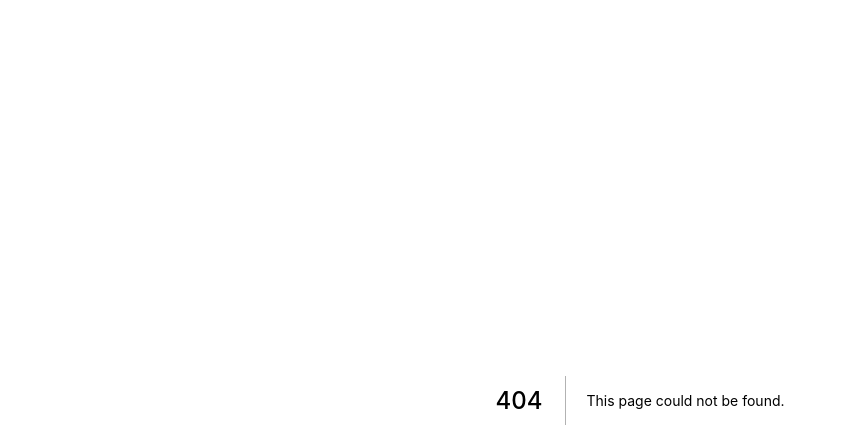
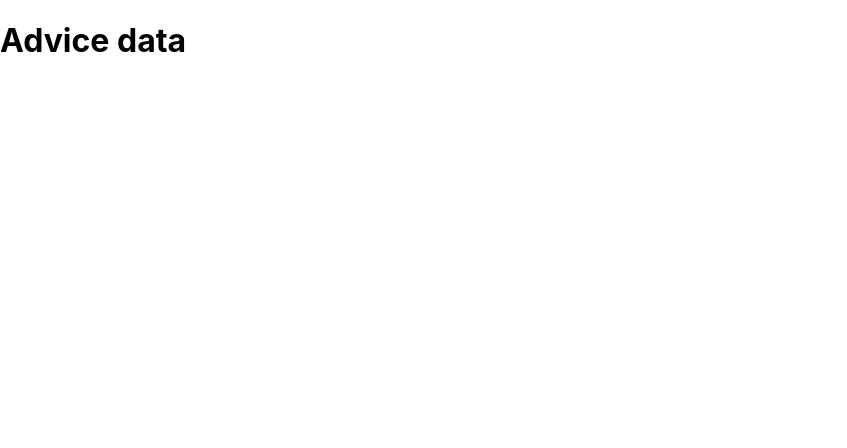
Before and after one commit to NasirMuh/Advice, a Next.js app: page /advice in a window 1280 px wide. Before the commit this address had no page. Shown: the top 448 px of the page, without its empty margins (0-847 px from the left). Built offline with nearby package versions, Linux system fonts and the light colour scheme.

Commit message:
adding advice component

```diff
--- a/package.json
+++ b/package.json
@@ -9,6 +9,7 @@
     "lint": "next lint"
   },
   "dependencies": {
+    "axios": "^0.27.2",
     "next": "12.2.5",
     "react": "18.2.0",
     "react-dom": "18.2.0"
--- /dev/null
+++ b/pages/advice.js
@@ -0,0 +1,11 @@
+import React from 'react'
+
+const Advice = () => {
+  return (
+    <>
+        <h1>Advice data</h1>
+    </>
+  )
+}
+
+export default Advice
```
Also changed, not shown: 2 other files (tests, documents, lock files or other folders).
